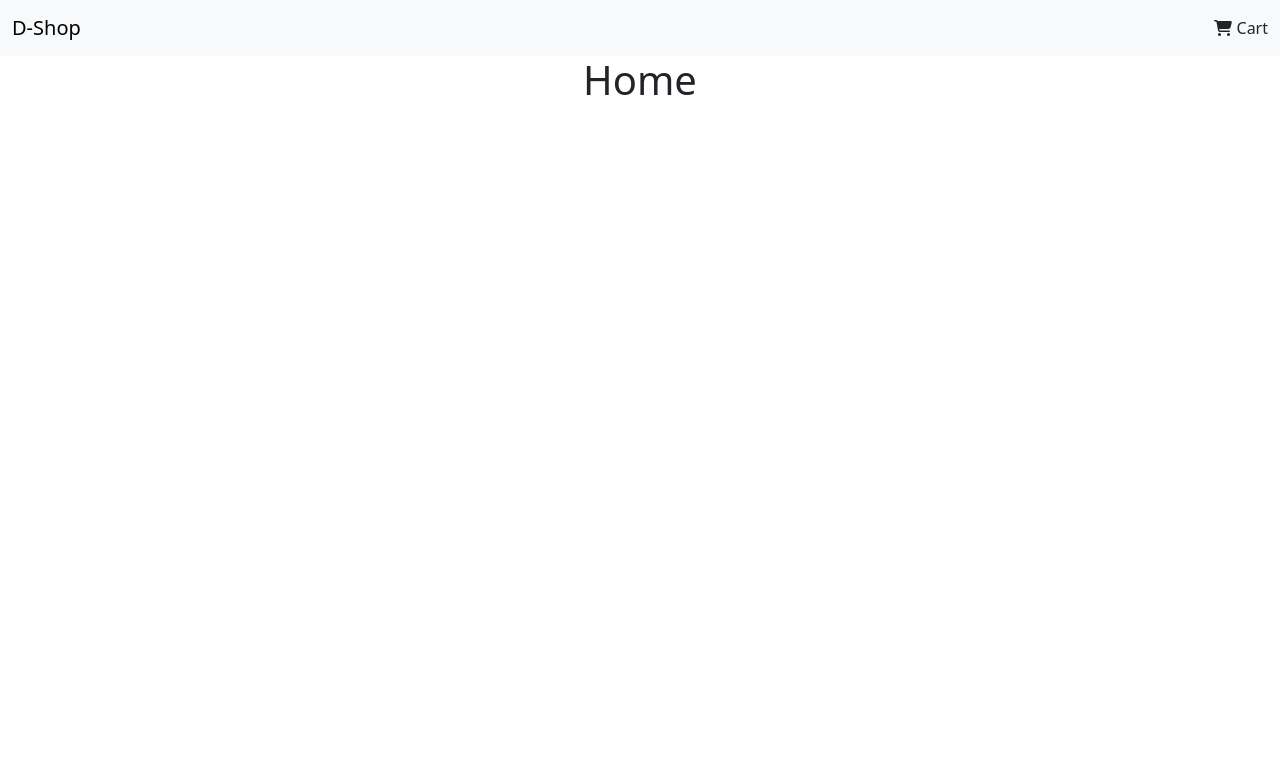
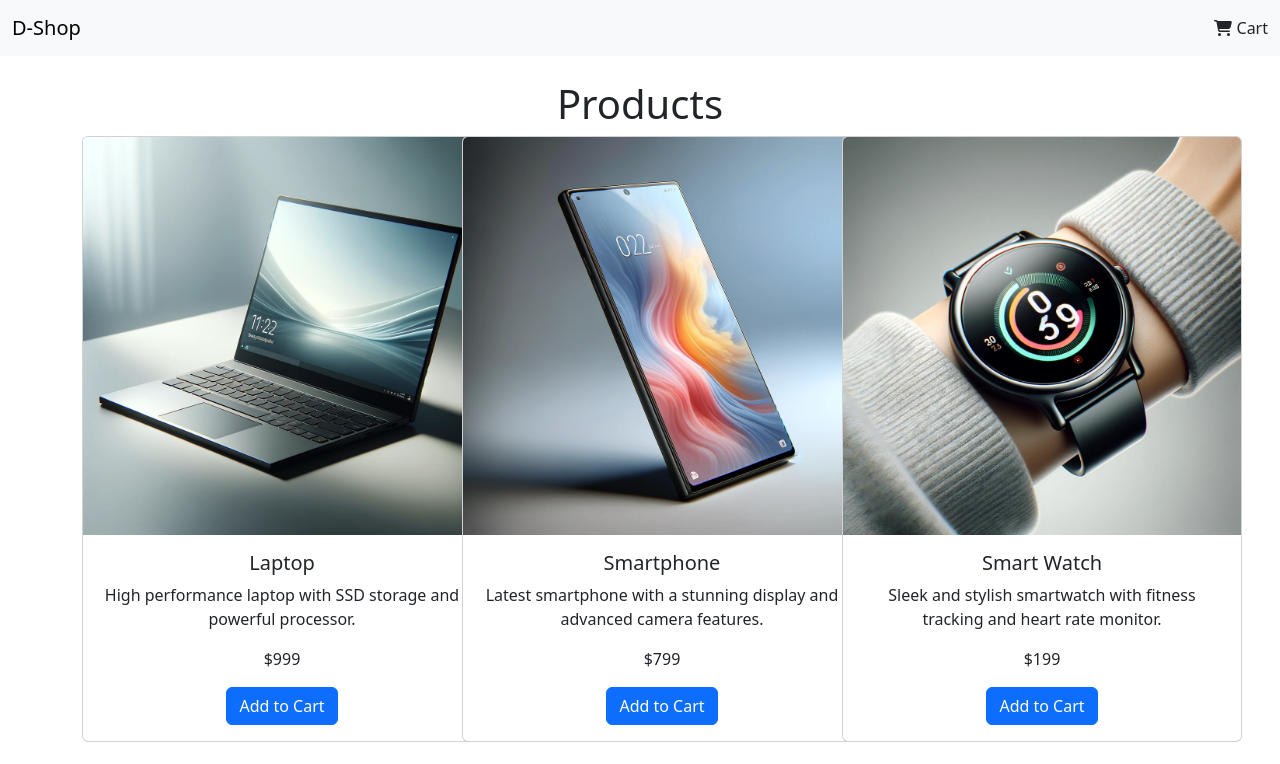
Before and after one commit to bhupi-010/ecommer, a React (Create React App) app: page / in a window 1280 px wide. Shown: the top 764 px of the page. Built offline with nearby package versions, Linux system fonts and the light colour scheme.

Commit message:
homepage created with list of products

```diff
--- a/src/App.js
+++ b/src/App.js
@@ -2,17 +2,21 @@ import './App.css';
 import 'bootstrap/dist/css/bootstrap.min.css';
 import {BrowserRouter as Router, Routes, Route} from "react-router-dom";
 import Navbar from "./components/Navbar";
+import Homepage from "./pages/Homepage";
+import React from "react";
 function App() {
   return (
     <div className="App">
       <Router>
         <Navbar />
+
         <Routes>
-          <Route path="/" element={<h1>Home</h1>} />
+          <Route path="/"  element={<Homepage/>} />
           <Route path="/product/:productID" element={<h1>Product_detail</h1>} />
             <Route path="/cart" element={<h1>Cart</h1>} />
           <Route path="*" element={<h1>Not Found</h1>} />
         </Routes>
+
       </Router>
 
     </div>
--- /dev/null
+++ b/src/pages/Homepage.jsx
@@ -0,0 +1,21 @@
+import React from 'react';
+import products from '../data/productsData';
+import ProductItem from '../components/ProductItem';
+
+function HomePage() {
+
+  return (
+    <div className="container mt-4">
+      <h1>Products</h1>
+      <div className="row">
+        {products.map(product => (
+          <div key={product.id} className="col-md-4 mb-4">
+            <ProductItem product={product} />
+          </div>
+        ))}
+      </div>
+    </div>
+  );
+}
+
+export default HomePage;
```
